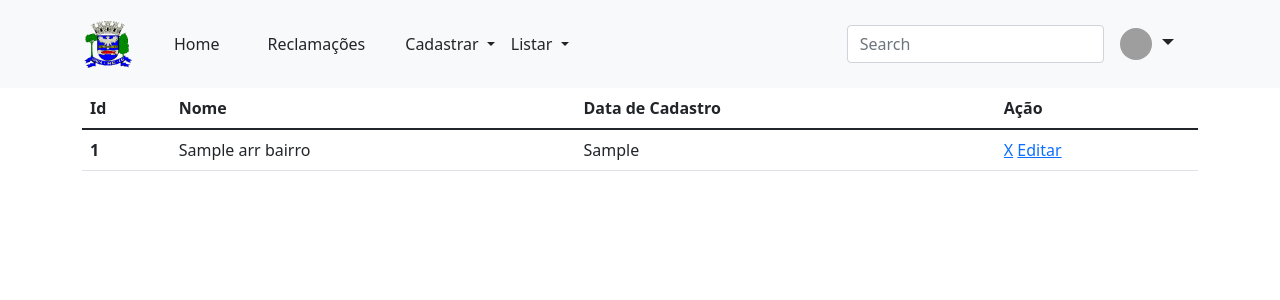
After one commit to edufrasson/SiteOuvidoria, a PHP site: template View/modules/Bairro/ListarBairro.php in a window 1280 px wide. The commit adds this page. Shown: the top 300 px of the page. Run offline with PHP 8.4, Linux system fonts and the light colour scheme; the template is opened without the code that fills it: most values are stand-ins (such as "Sample title", 1, 10 or a date in 2020); some libraries are stand-ins or nearby versions; grey boxes are pictures that could not be loaded.

Commit message:
finalização da página de listagem de bairros

```diff
--- a/View/includes/cabecalho.php
+++ b/View/includes/cabecalho.php
@@ -9,14 +9,14 @@
 
         <div class="collapse navbar-collapse" id="navbarSupportedContent">
             <ul class="navbar-nav me-auto mb-2 mb-lg-0">
-                <li class="nav-item">
+                <li class="nav-item m-3">
                     <a class="nav-link active text-dark" aria-current="page" href="/home">Home</a>
                 </li>
-                <li class="nav-item">
+                <li class="nav-item m-3">
                     <a class="nav-link text-dark" href="/reclamacoes">Reclamações</a>
                 </li>
 
-                <li class="nav-item d-flex align-items-center">
+                <li class="nav-item d-flex align-items-center m-3">
                     <div class="dropdown">
                         <a class="dropdown-toggle text-decoration-none text-dark" href="#" role="button" id="dropdownMenuLink" data-bs-toggle="dropdown" aria-expanded="false">
                             Cadastrar
@@ -25,6 +25,19 @@
                             <li><a class="nav-link text-dark" href="/funcionario/form">Funcionários</a></li>
                             <li><a class="nav-link text-dark" href="/bairro/form">Bairro</a></li>
                             <li><a class="nav-link text-dark" href="/categoria/form">Categoria</a></li>
+                        </ul>
+                    </div>
+                </li>
+
+                <li class="nav-item d-flex align-items-center">
+                    <div class="dropdown">
+                        <a class="dropdown-toggle text-decoration-none text-dark" href="#" role="button" id="dropdownMenuLink" data-bs-toggle="dropdown" aria-expanded="false">
+                            Listar
+                        </a>
+                        <ul class="dropdown-menu" aria-labelledby="dropdownMenuLink">
+                            <li><a class="nav-link text-dark" href="/funcionario/listar">Funcionários</a></li>
+                            <li><a class="nav-link text-dark" href="/bairro/listar">Bairro</a></li>
+                            <li><a class="nav-link text-dark" href="/categoria/listar">Categoria</a></li>
                         </ul>
                     </div>
                 </li>
--- /dev/null
+++ b/View/modules/Bairro/ListarBairro.php
@@ -0,0 +1,46 @@
+<!DOCTYPE html>
+<html lang="pt-br">
+    <head>
+        <meta charset="UTF-8">
+        <meta http-equiv="X-UA-Compatible" content="IE=edge">
+        <meta name="viewport" content="width=device-width, initial-scale=1.0">
+        <link href="./../../../View/css/global.css" rel="stylesheet">
+        <link href="./../../../View/css/listarfuncionario.css" rel="stylesheet">
+        <?php include 'View/includes/css_config.php' ?>
+        <title>Gerenciar Funcionários - OuvidoriaJahu</title>
+    </head>
+
+    <body>
+        <header>
+            <?php include 'View/includes/cabecalho.php' ?>
+        </header>
+        <main class="container">
+            <table class="table">
+                <thead>
+                  <tr>
+                    <th scope="col">Id</th>
+                    <th scope="col">Nome</th>
+                    <th scope="col">Data de Cadastro</th>
+                    <th scope="col">Ação</th>
+                  </tr>
+                </thead>
+                <tbody>
+                    <?php foreach($model->arr_bairros as $item): ?>
+                        <tr>
+                            <th scope="row"><?= $item->id ?></th>
+                            <td><?= $item->nome ?></td>
+                            <td><?= $item->data_cadastro ?></td>
+                            <td><a href="/bairro/delete?id=<?= $item->id ?>">X</a> <a href="/bairro/form?id=<?= $item->id ?>">Editar</a></td>
+                        </tr>
+                    <?php endforeach ?>
+                    <?php if(count($model->arr_bairros) == 0): ?>
+                        <tr>
+                            <td colspan="4">Nenhum funcionário encontrado.</td>
+                        </tr>
+                    <?php endif ?>
+              </tbody>
+            </table>
+        </main>
+        <?php include 'View/includes/js_config.php' ?>
+    </body>
+</html>
```
